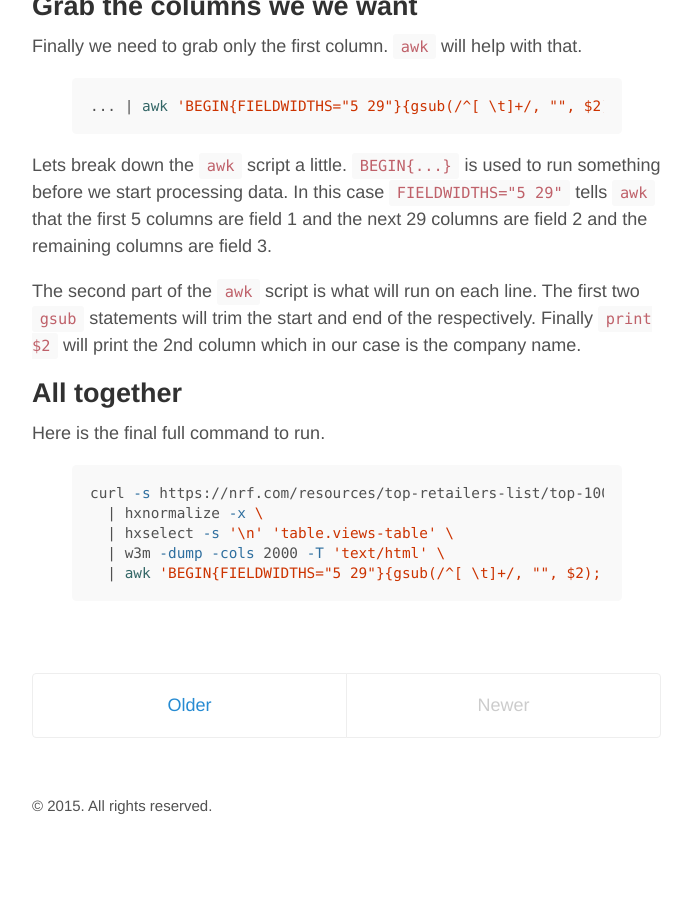
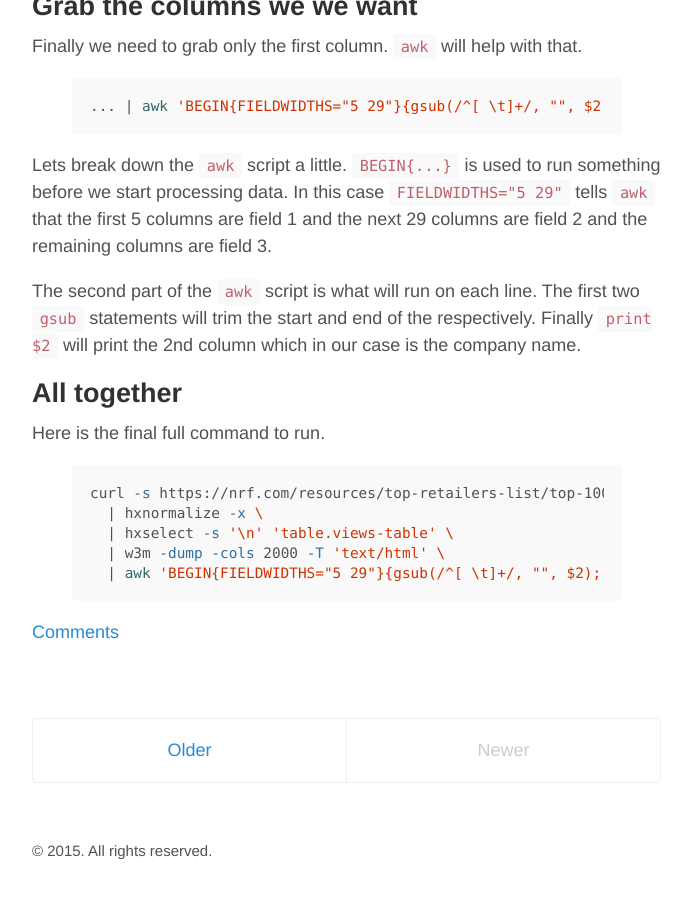
Before and after one commit to joeferner/joeferner.github.io, a Jekyll site: the page built from index.html, in a window 1280 px wide and 900 px high, scrolled down 1597 px. Shown: the whole window, without its empty margins (293-985 px from the left). Built offline with Jekyll 4.4.1, drawn with Linux system fonts in a browser that asks for light colours; the list of posts is cut into pages by our own code; before the commit the page ends 2452 px from its top, so only the background shows below that.

Commit message:
add comments link

```diff
--- a/_layouts/post.html
+++ b/_layouts/post.html
@@ -8,6 +8,7 @@ layout: default
   {{ content }}
 </article>
 
+<a name="comments"></a>
 {% include comments.html %}
 
 {% if site.related_posts != empty %}
--- a/index.html
+++ b/index.html
@@ -15,6 +15,8 @@ title: Home
     <time datetime="{{ post.date | date_to_xmlschema }}" class="post-date">{{ post.date | date_to_string }}</time>
 
     {{ post.content }}
+
+    <a href="{{ site.baseurl }}{{ post.url }}#comments">Comments</a>
   </article>
   {% endfor %}
 </div>
```
